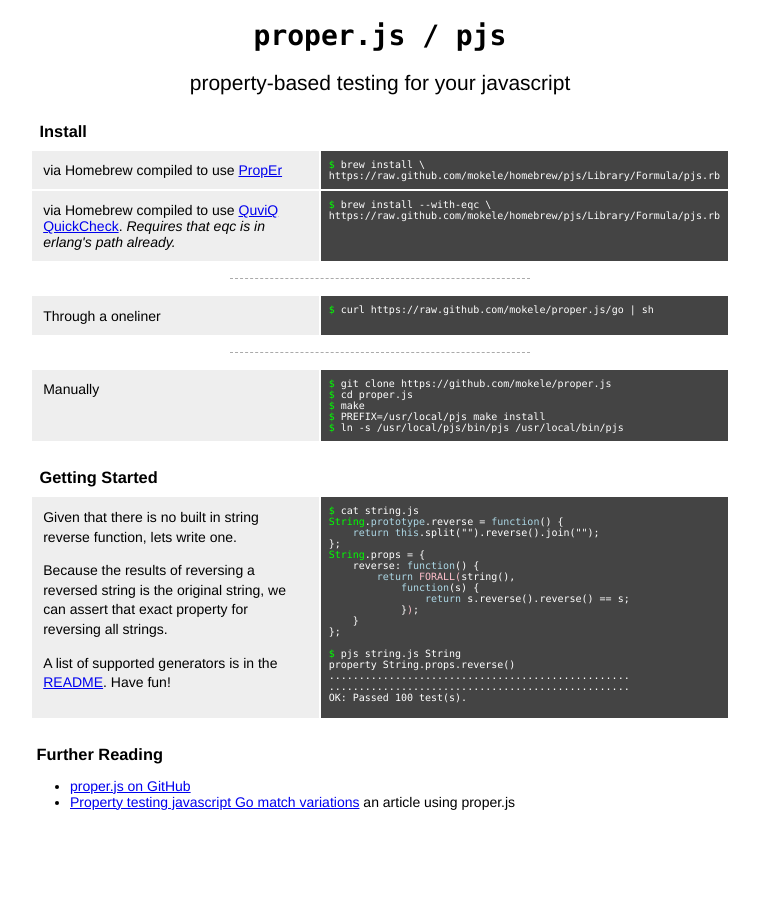
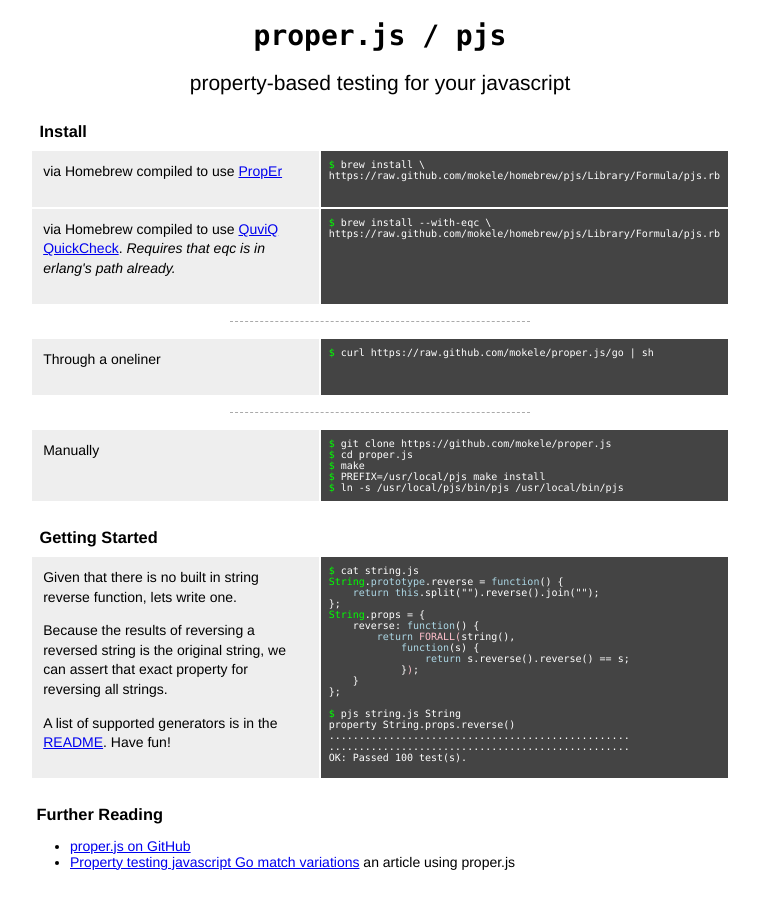
Before and after one commit to chinnucsk/proper.js, a plain HTML site: page index.html in a window 1280 px wide. Shown: the whole page, without its empty margins (260-1019 px from the left). Before the commit the page ends 866 px from the top, so only its background shows below. Drawn offline with Linux system fonts and the light colour scheme.

Commit message:
add some missing <p>s

```diff
--- a/index.html
+++ b/index.html
@@ -95,7 +95,9 @@
         <td colspan="2"><h3>Install</h3></td>
       </tr>
       <tr>
-        <td class="desc">via Homebrew compiled to use <a href="https://github.com/manopapad/proper">PropEr</a></td>
+        <td class="desc">
+          <p>via Homebrew compiled to use <a href="https://github.com/manopapad/proper">PropEr</a></p>
+        </td>
         <td class="shell">
           <ol>
             <li><span class="dollar">$</span> brew install \
@@ -106,8 +108,8 @@
       </tr>
       <tr>
         <td class="desc">
-          via Homebrew compiled to use <a href="http://www.quviq.com/">QuviQ QuickCheck</a>.
-          <em>Requires that eqc is in erlang's path already.</em>
+          <p>via Homebrew compiled to use <a href="http://www.quviq.com/">QuviQ QuickCheck</a>.
+          <em>Requires that eqc is in erlang's path already.</em></p>
         </td>
         <td class="shell">
           <ol>
@@ -119,7 +121,7 @@
       </tr>
       <tr><td colspan="2"><hr /></td></tr>
       <tr>
-        <td class="desc">Through a oneliner</td>
+        <td class="desc"><p>Through a oneliner</p></td>
         <td class="shell">
           <ol>
             <li><span class="dollar">$</span>
@@ -129,7 +131,7 @@
       </tr>
       <tr><td colspan="2"><hr /></td></tr>
       <tr>
-        <td class="desc">Manually</td>
+        <td class="desc"><p>Manually</p></td>
         <td class="shell">
           <ol>
             <li><span class="dollar">$</span> git clone https://github.com/mokele/proper.js</li>
```
